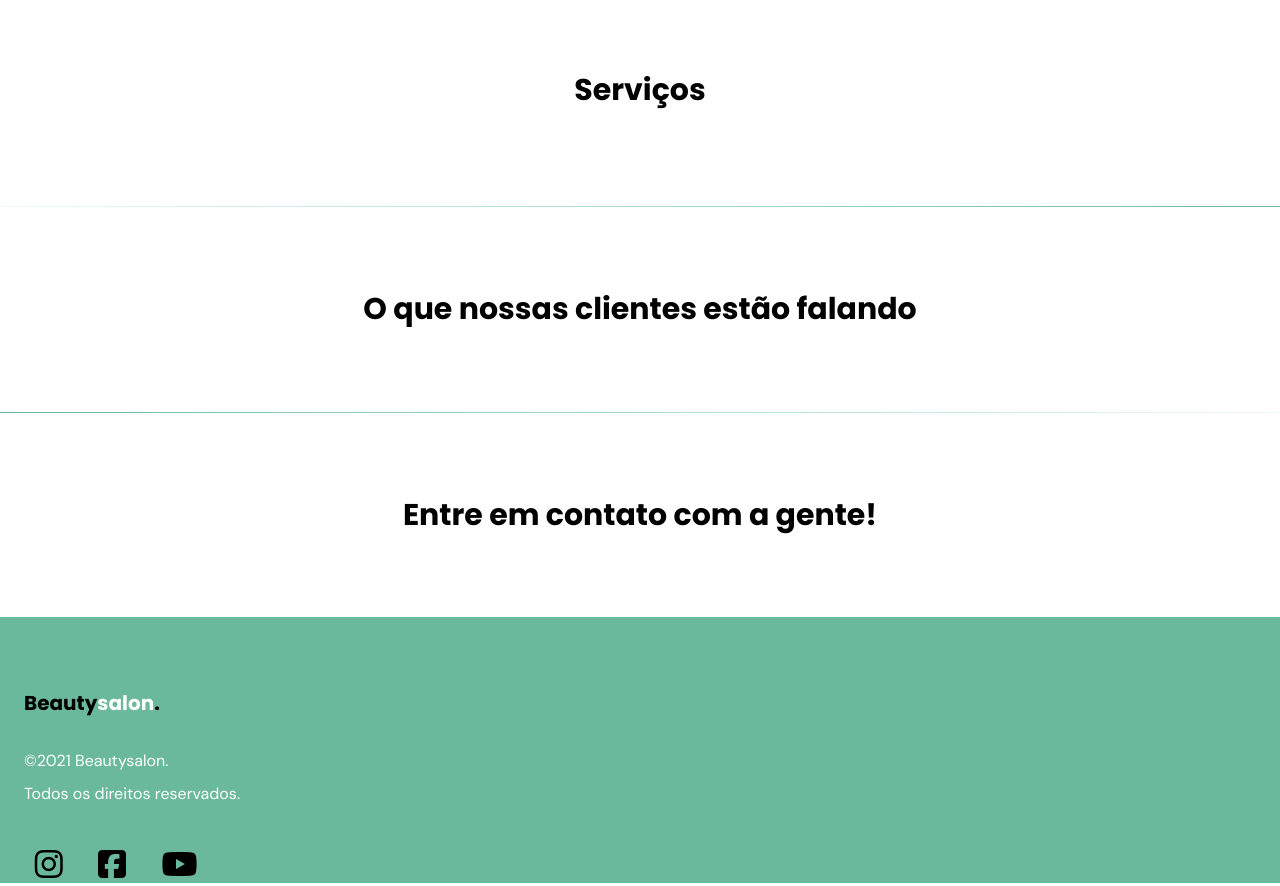
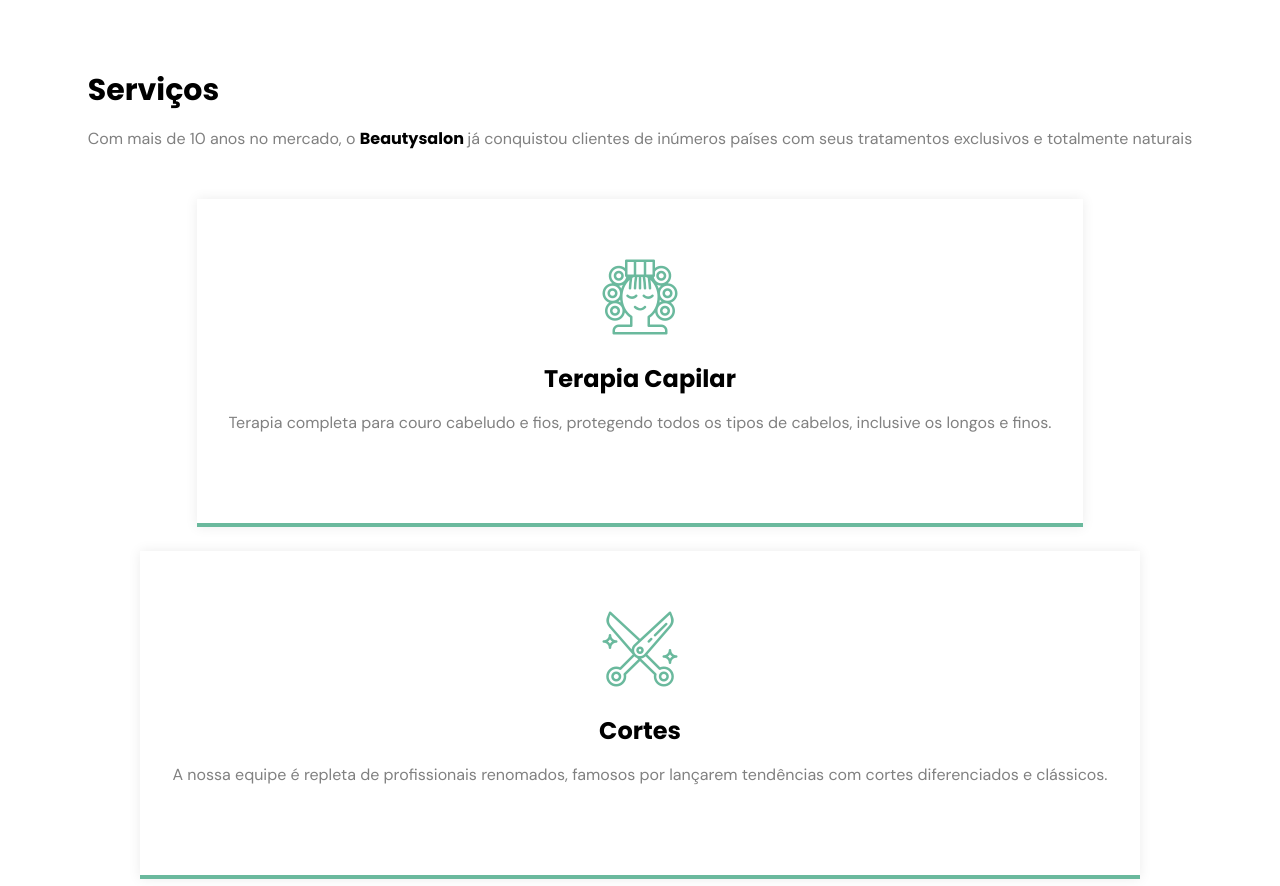
Before and after one commit to Uvacoder/beautysalon-landing-page, a website: page index.html in a window 1280 px wide. Shown: the part 2760-3646 px from the top of the page. Drawn offline with Linux system fonts and the light colour scheme; files whose address does not match are found by name.

Commit message:
services section

```diff
--- a/index.html
+++ b/index.html
@@ -79,8 +79,29 @@
       <div class="divider-2"></div>
       <section class="section" id="services">
         <div class="container">
-          <h2 class="title">Serviços</h2>
+          <div class="header">
+            <h2 class="title">Serviços</h2>
+            <p>Com mais de 10 anos no mercado, o <span>Beautysalon
+            </span> já conquistou clientes de inúmeros países com seus tratamentos exclusivos e totalmente naturais</p>
+          </div>
+          <div class="card terapia-capilar">
+            <i class="beauty-woman-hair"></i>
+            <h3>Terapia Capilar</h3>
+            <p>Terapia completa para couro cabeludo e fios, protegendo todos os tipos de cabelos, inclusive os longos e finos.</p>
+          </div>
+          <div class="card cortes">
+            <i class="beauty-trim"></i>
+            <h3>Cortes</h3>
+            <p>A nossa equipe é repleta de profissionais renomados, famosos por lançarem tendências com cortes diferenciados e clássicos.</p>
+          </div>
+          <div class="card tratamentos">
+            <i class="beauty-cosmetic"></i>
+            <h3>Tratamentos</h3>
+            <p>O <span>Beautysalon</span> conta com diversos tratamentos naturais e totalmente veganos, para qualquer tipo
+              de cabelo.</p>
+          </div>
         </div>
+
 
       </section>
       <div class="divider-1"></div>
--- a/style.css
+++ b/style.css
@@ -273,6 +273,45 @@ header .logo span {
   padding-bottom: 2rem;
 }
 
+/* ---------------- SERVIÇOS ------------------ */
+
+#services .title,
+#services p {
+  text-align: start;
+}
+
+#services .header {
+  margin-bottom: 1rem;
+}
+
+.card {
+  display: flex;
+  flex-direction: column;
+  align-items: center;
+  padding: 3.625rem 2rem;
+  margin-bottom: 1.5rem;
+  border-bottom: 4px solid var(--primary);
+  box-shadow: 0px 0px 12px rgba(0, 0, 0, 0.08);
+}
+
+.card i {
+  font-size: 5rem;
+  color: var(--primary);
+  padding-bottom: 1.5rem;
+}
+
+.card h3 {
+  font-size: 1.5rem;
+  padding-bottom: 1rem;
+}
+
+#services .card p {
+  padding-bottom: 0;
+  text-align: center;
+}
+
+/* ---------------- FOOTER ------------------ */
+
 footer {
   background-color: var(--primary);
   display: flex;
@@ -310,5 +349,4 @@ footer .logo span {
 .social a i {
   font-size: 2rem;
   padding-right: 2rem;
-  jus
 }
```
